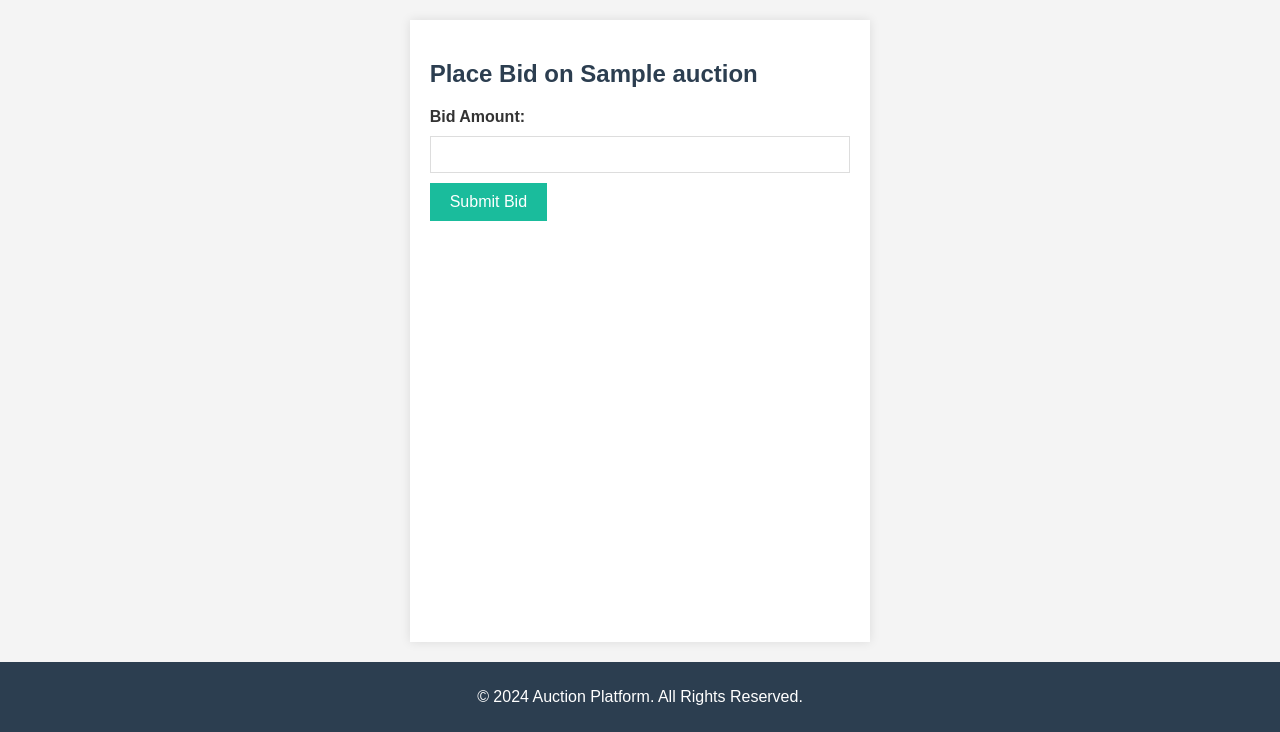
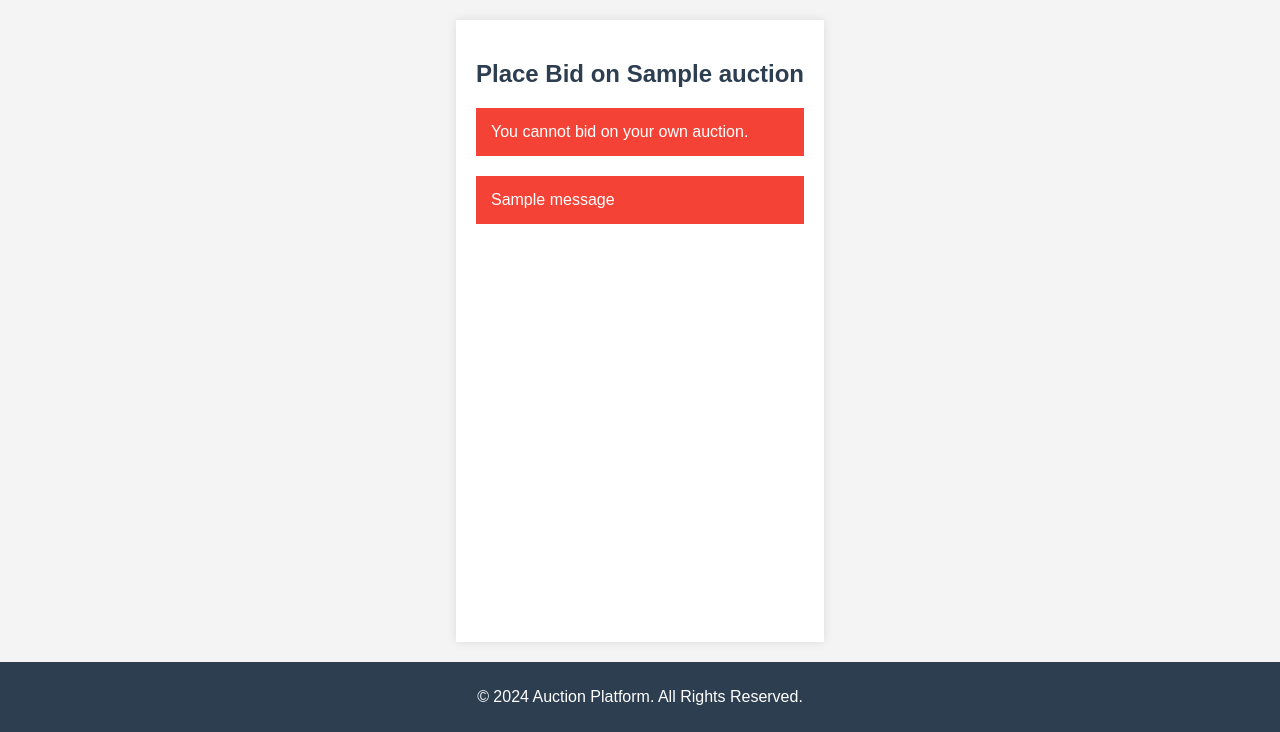
Before and after one commit to VismayaVU/online-auction-system, a Django app: page /auction/1/bid/ in a window 1280 px wide. Shown: the part 68-800 px from the top of the page. Run offline with Django 5.2, Linux system fonts and the light colour scheme; a user stored in the database is signed in; tables that the repository leaves empty hold one stand-in row (values such as "Sample post"); one stand-in notice (Sample message) is shown.

Commit message:
Minor changes on place_bid

```diff
--- a/auction_platform/auction/templates/auction/place_bid.html
+++ b/auction_platform/auction/templates/auction/place_bid.html
@@ -1,10 +1,24 @@
 {% extends 'base.html' %}
 {% block content %}
   <h2>Place Bid on {{ auction.title }}</h2>
+
+  {% if is_creator %}
+    <!-- Display warning if the user is the auction creator -->
+    <p class="alert alert-warning">You cannot bid on your own auction.</p>
+  {% else %}
+    <!-- Display bid form for non-creators -->
     <form method="POST">
       {% csrf_token %}
       <label for="bid_amount">Bid Amount:</label>
       <input type="number" step="0.01" name="bid_amount" required>
       <button type="submit">Submit Bid</button>
     </form>
+  {% endif %}
+
+  <!-- Display any messages if present -->
+  {% if messages %}
+    {% for message in messages %}
+      <div class="alert alert-{{ message.tags }}">{{ message }}</div>
+    {% endfor %}
+  {% endif %}
 {% endblock %}
--- a/auction_platform/auction/views.py
+++ b/auction_platform/auction/views.py
@@ -6,6 +6,7 @@ from django.contrib.auth import login
 from django.utils import timezone
 from datetime import timedelta
 from django.contrib.admin.views.decorators import staff_member_required
+from django.contrib import messages
 
 
 def auction_list(request):
@@ -15,15 +16,23 @@ def auction_list(request):
 
 @login_required
 def place_bid(request, auction_id):
-    auction = Auction.objects.get(pk=auction_id)
+    auction = get_object_or_404(Auction, pk=auction_id)
+    is_creator = auction.seller_id == request.user.id
+
     if request.method == 'POST':
-        bid_amount = request.POST['bid_amount']
-        if float(bid_amount) > auction.current_bid:
-            Bid.objects.create(auction=auction, bidder=request.user, bid_amount=bid_amount)
-            auction.current_bid = bid_amount
-            auction.save()
-            return redirect('auction_detail', auction_id=auction_id)
-    return render(request, 'auction/place_bid.html', {'auction': auction})
+        if is_creator:
+            messages.error(request, "You cannot bid on your own auction.")
+        else:
+            bid_amount = request.POST['bid_amount']
+            if float(bid_amount) > auction.current_bid:
+                Bid.objects.create(auction=auction, bidder=request.user, bid_amount=bid_amount)
+                auction.current_bid = bid_amount
+                auction.save()
+                return redirect('auction_detail', auction_id=auction_id)
+            else:
+                messages.error(request, "Your bid must be higher than the current bid.")
+
+    return render(request, 'auction/place_bid.html', {'auction': auction, 'is_creator': is_creator})
 
 
 def auction_detail(request, auction_id):
```
Lines whose indentation alone changed are shown as unchanged.
